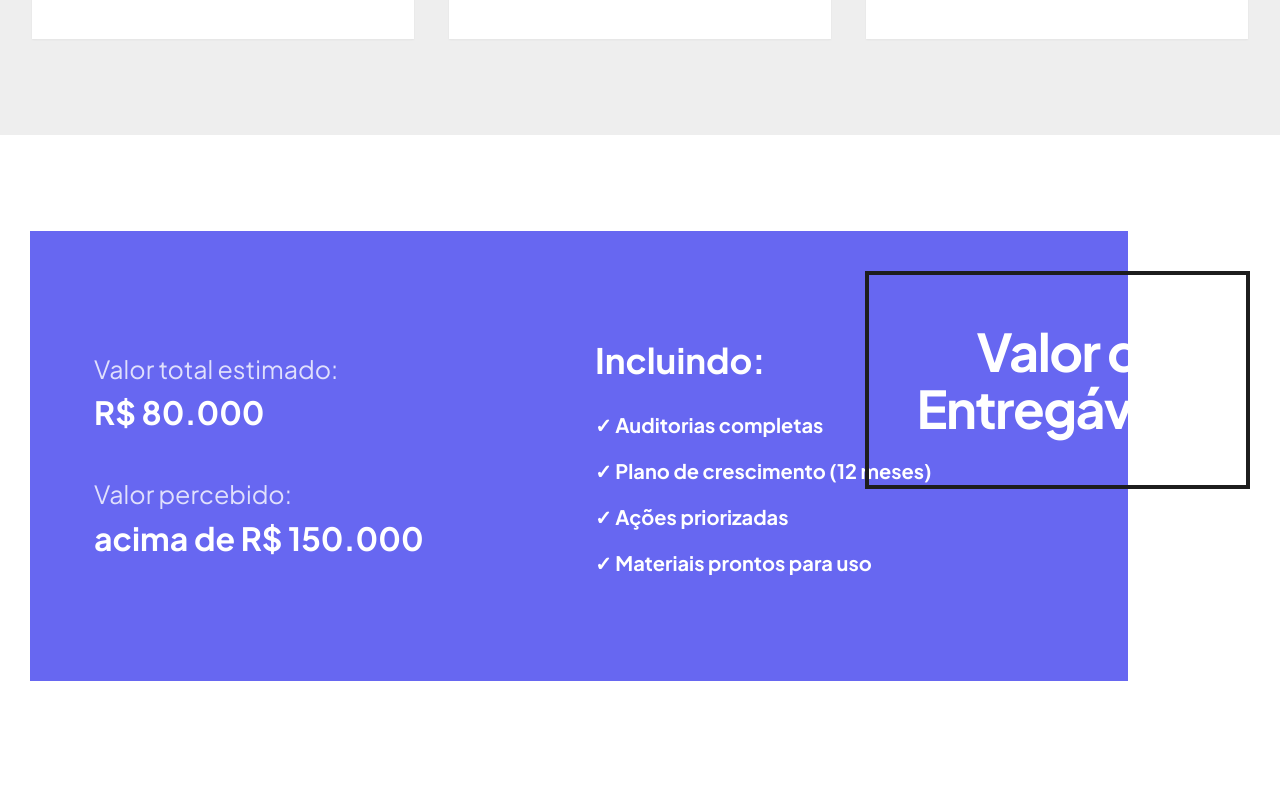
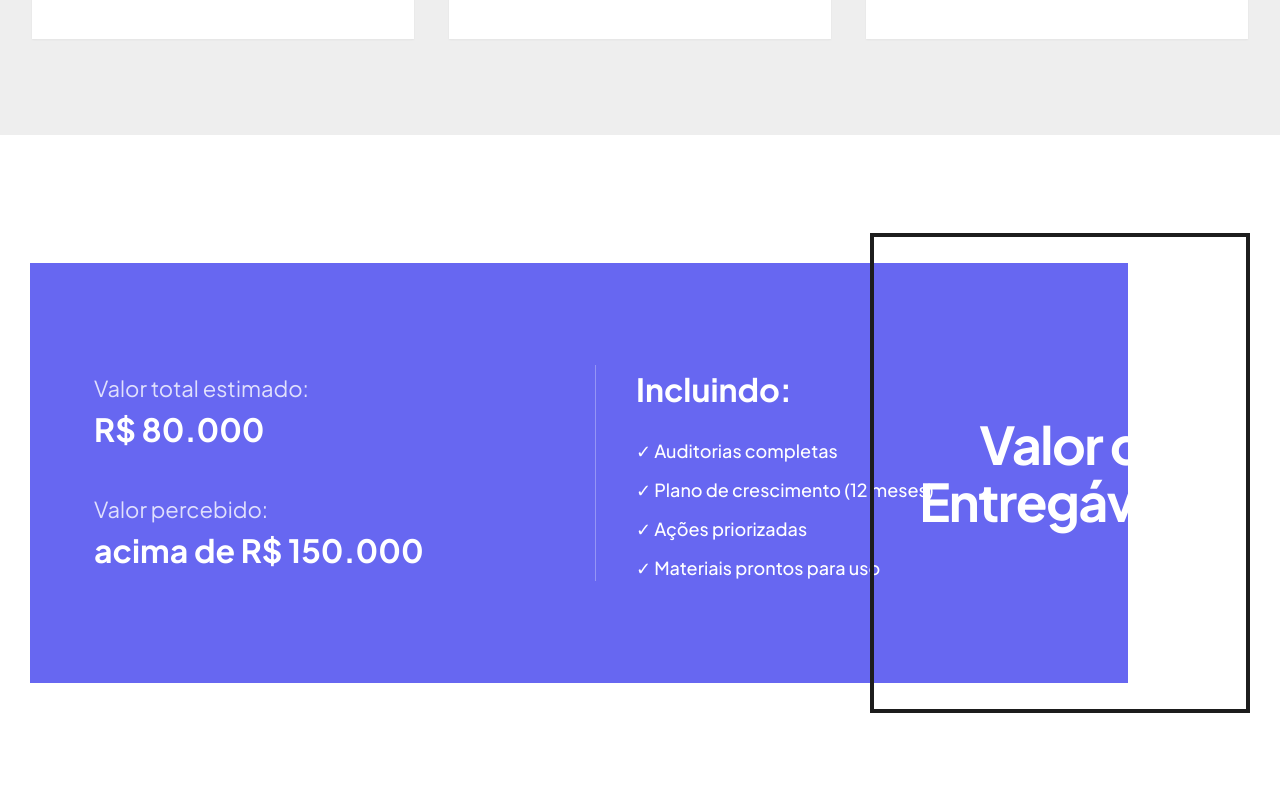
Before and after one commit to Tehkne-Solutions/meme-servicos, a Next.js app: page / in a window 1280 px wide. Shown: the part 2720-3520 px from the top of the page. Built offline with nearby package versions, Linux system fonts and the light colour scheme.

Commit message:
fix: Deliverables moldura preta corrigida sem corte; Diferenciais items-end alinha bases das imagens; docs/ no gitignore

```diff
--- a/components/Deliverables.tsx
+++ b/components/Deliverables.tsx
@@ -5,30 +5,30 @@ import { FadeIn } from "./MotionWrapper";
 
 const Deliverables = () => {
   return (
-    <section className="w-full py-24 bg-white font-['Plus_Jakarta_Sans']">
-      <div className="mx-auto max-w-[1220px] px-4 md:px-0 relative h-[500px]">
+    <section className="w-full py-32 bg-white font-['Plus_Jakarta_Sans']">
+      <div className="mx-auto max-w-[1220px] px-4 md:px-0 relative h-[480px]">
 
-        {/* Bloco Roxo — ocupa 90% da largura */}
-        <div className="absolute left-0 top-0 w-[90%] h-[450px] bg-[#6767F1] flex items-center px-16 z-10">
+        {/* Bloco Roxo — 90% da largura, alinhado à esquerda */}
+        <div className="absolute left-0 top-0 w-[90%] h-[420px] bg-[#6767F1] flex items-center px-16 z-10">
           <div className="grid grid-cols-2 w-full items-center gap-8">
 
             <FadeIn delay={0.2}>
               <div className="text-white space-y-10">
                 <div>
-                  <p className="text-[25px] opacity-80">Valor total estimado:</p>
+                  <p className="text-[22px] opacity-80">Valor total estimado:</p>
                   <h3 className="text-[32px] font-bold">R$ 80.000</h3>
                 </div>
                 <div>
-                  <p className="text-[25px] opacity-80">Valor percebido:</p>
+                  <p className="text-[22px] opacity-80">Valor percebido:</p>
                   <h3 className="text-[32px] font-bold">acima de R$ 150.000</h3>
                 </div>
               </div>
             </FadeIn>
 
             <FadeIn delay={0.4}>
-              <div className="text-white">
-                <h4 className="text-[35px] font-bold mb-6">Incluindo:</h4>
-                <ul className="space-y-4 text-[20px] font-bold list-none">
+              <div className="text-white border-l border-white/30 pl-10">
+                <h4 className="text-[32px] font-bold mb-6">Incluindo:</h4>
+                <ul className="space-y-3 text-[18px] font-medium list-none">
                   <li>✓ Auditorias completas</li>
                   <li>✓ Plano de crescimento (12 meses)</li>
                   <li>✓ Ações priorizadas</li>
@@ -40,16 +40,14 @@ const Deliverables = () => {
           </div>
         </div>
 
-        {/* Moldura preta + texto "Valor dos Entregáveis" dentro dela */}
-        <FadeIn delay={0.6} direction="left">
-          <div className="absolute right-0 top-0 z-20 flex items-start justify-end h-full">
-            <div className="border-[4px] border-[#1D1D1D] p-12 bg-transparent mt-10">
-              <h2 className="text-white text-[52px] font-bold leading-[1.1] text-right tracking-[-0.03em]">
-                Valor dos<br />Entregáveis
-              </h2>
-            </div>
-          </div>
-        </FadeIn>
+        {/* Moldura preta — posicionada no canto direito, sobreposta ao roxo */}
+        <div className="absolute right-0 top-[-30px] z-20 border-[4px] border-[#1D1D1D] flex items-center justify-center min-w-[380px] min-h-[480px] bg-transparent pointer-events-none">
+          <FadeIn delay={0.6} direction="left">
+            <h2 className="text-white text-[52px] font-bold leading-[1.1] text-right tracking-[-0.03em] px-10">
+              Valor dos<br />Entregáveis
+            </h2>
+          </FadeIn>
+        </div>
 
       </div>
     </section>
--- a/components/DiferenciaisSection.tsx
+++ b/components/DiferenciaisSection.tsx
@@ -17,33 +17,38 @@ export default function DiferenciaisSection() {
     <section className="w-full py-24 bg-white font-sans">
       <div className="mx-auto max-w-[1320px] px-8">
         <FadeIn delay={0.2}>
-          <h2 className="text-[48px] font-bold text-[#1A1A1A] mb-16 text-center">
+          <h2 className="text-[48px] font-bold text-[#1A1A1A] mb-20 text-center">
             Diferenciais Meme Digital
           </h2>
         </FadeIn>
 
+        {/* items-end alinha as bases das duas imagens */}
         <FadeIn delay={0.3}>
-          <div className="flex gap-8 items-start mb-12">
+          <div className="flex gap-10 items-end mb-16">
+            <div className="w-[62%]">
               <img
                 src="/images/meme-digital-diferenciais-1.png"
-              className="w-[65%] h-auto object-contain"
+                className="w-full h-auto object-contain block"
                 alt="Diferencial Principal"
               />
+            </div>
+            <div className="w-[38%]">
               <img
                 src="/images/meme-digital-diferenciais-2.png"
-              className="w-[35%] h-auto object-contain mt-12"
+                className="w-full h-auto object-contain block"
                 alt="Diferencial Secundário"
               />
+            </div>
           </div>
         </FadeIn>
 
         <FadeIn delay={0.4}>
           <div className="flex justify-between items-center">
-            <div className="flex flex-wrap gap-4 max-w-[850px]">
+            <div className="flex flex-wrap gap-3 max-w-[850px]">
               {tags.map((tag) => (
                 <span
                   key={tag}
-                  className="border border-[#6767F1] text-[#6767F1] px-6 py-2 rounded-full text-[14px]"
+                  className="border border-[#6767F1] text-[#6767F1] px-6 py-2 rounded-full text-[14px] font-semibold"
                 >
                   {tag}
                 </span>
```
Also changed, not shown: 1 other file (tests, documents, lock files or other folders). Lines whose indentation alone changed are shown as unchanged.
